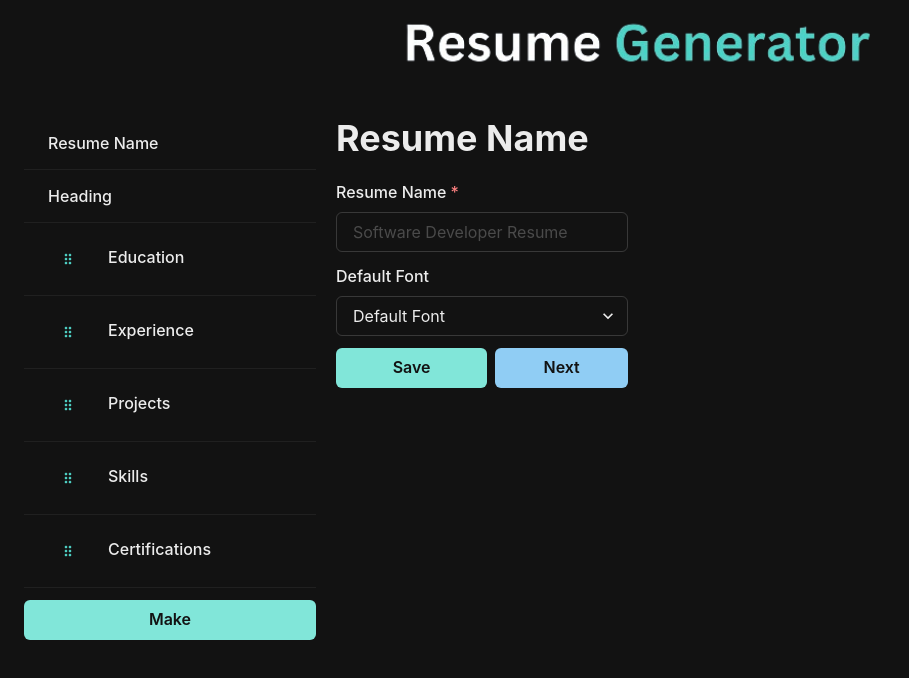
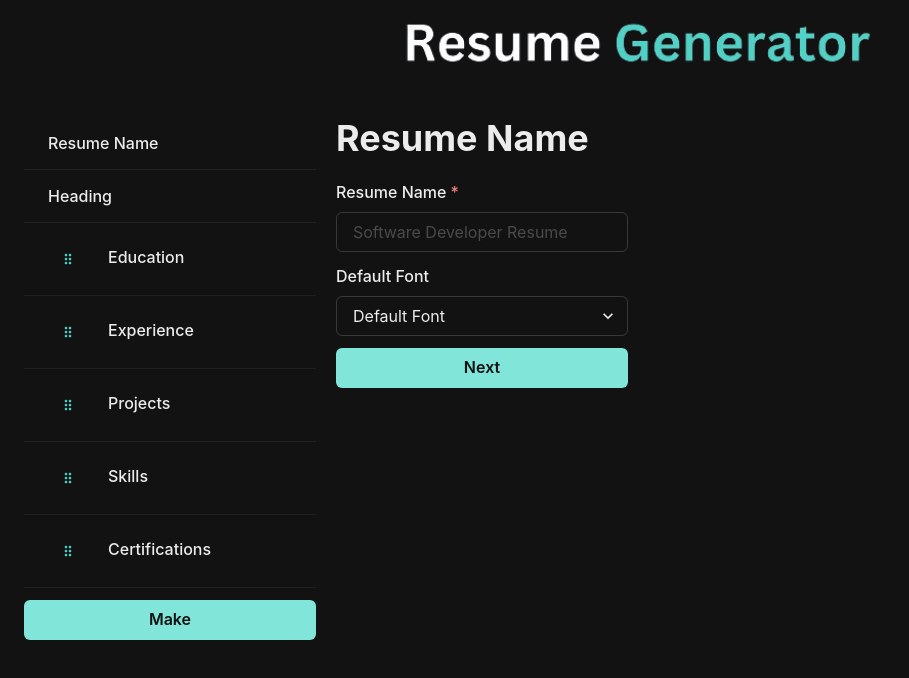
Before and after one commit to TheFJcurve/resume-generator-app, a React (Vite) app in the folder frontend/: page /resume/create/name in a window 1280 px wide. Shown: the top 678 px of the page, without its empty margins (0-909 px from the left). Built offline with nearby package versions, Linux system fonts and the light colour scheme.

Commit message:
merged save and next

```diff
--- a/frontend/src/components/GenericPage.tsx
+++ b/frontend/src/components/GenericPage.tsx
@@ -9,7 +9,7 @@ import {
 } from "@chakra-ui/react";
 import _get from "lodash/get";
 import { useEffect, useState } from "react";
-import { Form, Link } from "react-router-dom";
+import { Form, useNavigate } from "react-router-dom";
 import useResume from "../hooks/useResume";
 import GenericDescriptionField from "./GenericDescriptionField";
 import GenericField from "./GenericField";
@@ -50,6 +50,7 @@ const GenericPage = ({
   const [resumeComponent, setResumeComponent] = useState(
     _get(resume, componentName)
   );
+  const navigate = useNavigate();
 
   useEffect(() => {
     const fetchedResumeComponent = _get(resume, componentName);
@@ -116,6 +117,8 @@ const GenericPage = ({
         value: updatedComponent,
       });
     }
+
+    navigate(nextPage);
   };
 
   return (
@@ -202,16 +205,9 @@ const GenericPage = ({
               />
             ))}
 
-        <HStack>
-          <Button colorScheme="teal" marginTop={3} type="submit" width={"100%"}>
-            Save
-          </Button>
-          <Link to={nextPage} style={{ width: "100%" }}>
-            <Button colorScheme="blue" marginTop={3} width={"100%"}>
-              Next
-            </Button>
-          </Link>
-        </HStack>
+        <Button colorScheme="teal" marginTop={3} type="submit" width={"100%"}>
+          Next
+        </Button>
       </Form>
     </SimpleGrid>
   );
--- a/frontend/src/components/ResumeName.tsx
+++ b/frontend/src/components/ResumeName.tsx
@@ -3,16 +3,16 @@ import {
   Button,
   FormControl,
   FormLabel,
-  HStack,
   Heading,
   Input,
   Select,
 } from "@chakra-ui/react";
-import { Form, Link } from "react-router-dom";
+import { Form, useNavigate } from "react-router-dom";
 import useResume from "../hooks/useResume";
 
 const ResumeName = () => {
   const { resume, dispatch } = useResume();
+  const navigate = useNavigate();
 
   const handleSubmit = (e: React.FormEvent<HTMLFormElement>) => {
     e.preventDefault();
@@ -27,6 +27,8 @@ const ResumeName = () => {
       font: data.get("font") as string,
     };
     dispatch({ type: "UPDATE_RESUME", field: "font", value: newFont.font });
+
+    navigate("../heading");
   };
 
   return (
@@ -57,21 +59,9 @@ const ResumeName = () => {
               <option value="helvet">Helvetica</option>
             </Select>
           </FormControl>
-          <HStack>
-            <Button
-              colorScheme="teal"
-              marginTop={3}
-              type="submit"
-              width={"100%"}
-            >
-              Save
-            </Button>
-            <Link to={"../heading"} style={{ width: "100%" }}>
-              <Button marginTop={3} colorScheme="blue" width={"100%"}>
-                Next
-              </Button>
-            </Link>
-          </HStack>
+          <Button type="submit" marginTop={3} colorScheme="teal" width={"100%"}>
+            Next
+          </Button>
         </FormControl>
       </Form>
     </Box>
```
